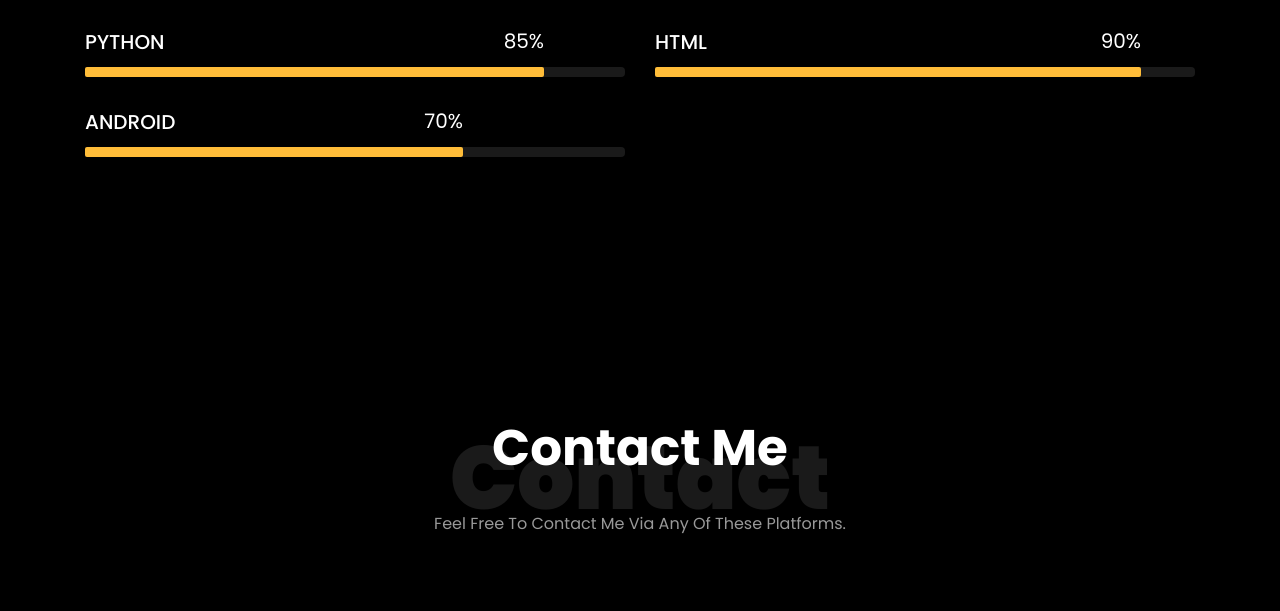
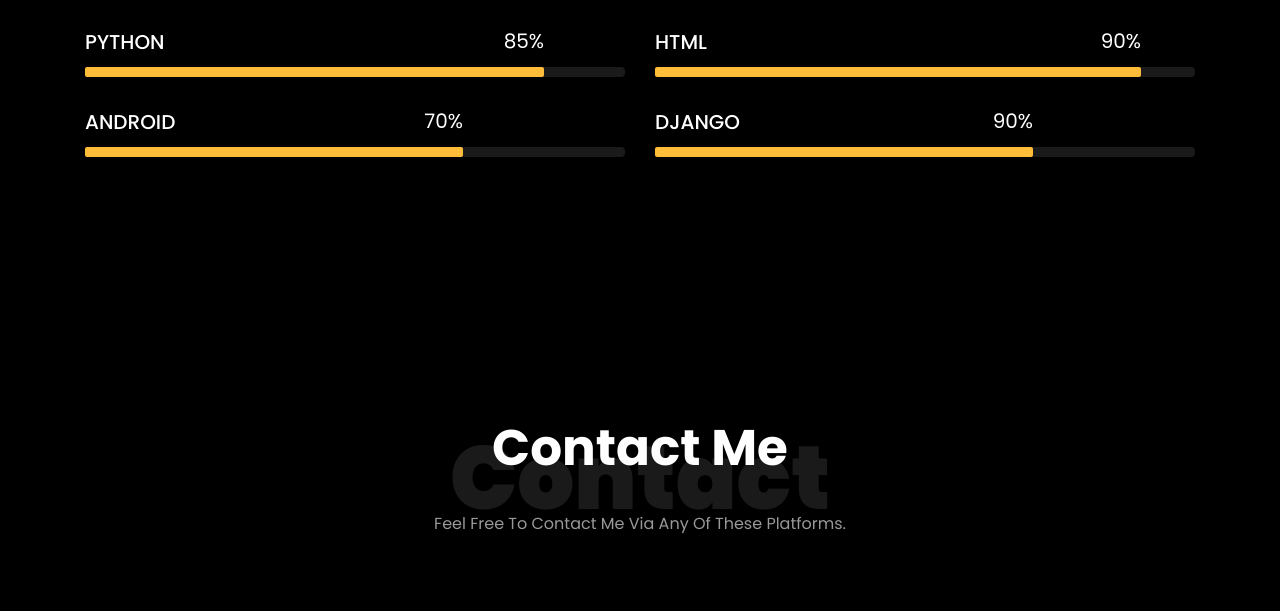
Before and after one commit to AkhilmsAchu/AkhilmsAchu.github.io, a plain HTML site: page index.html in a window 1280 px wide. Shown: the part 1767-2378 px from the top of the page. Drawn offline with Linux system fonts and the light colour scheme.

Commit message:
ADD Django
i know this sheit better :)

```diff
--- a/index.html
+++ b/index.html
@@ -197,6 +197,17 @@
 							</div>
 						</div>
 					</div>
+					<div class="col-md-6 animate-box">
+						<div class="progress-wrap ftco-animate">
+							<h3>DJANGO</h3>
+							<div class="progress">
+							 	<div class="progress-bar color-5" role="progressbar" aria-valuenow="90"
+							  	aria-valuemin="0" aria-valuemax="100" style="width:70%">
+							    <span>90%</span>
+							  	</div>
+							</div>
+						</div>
+					</div>
 
 				</div>
 			</div>
```
